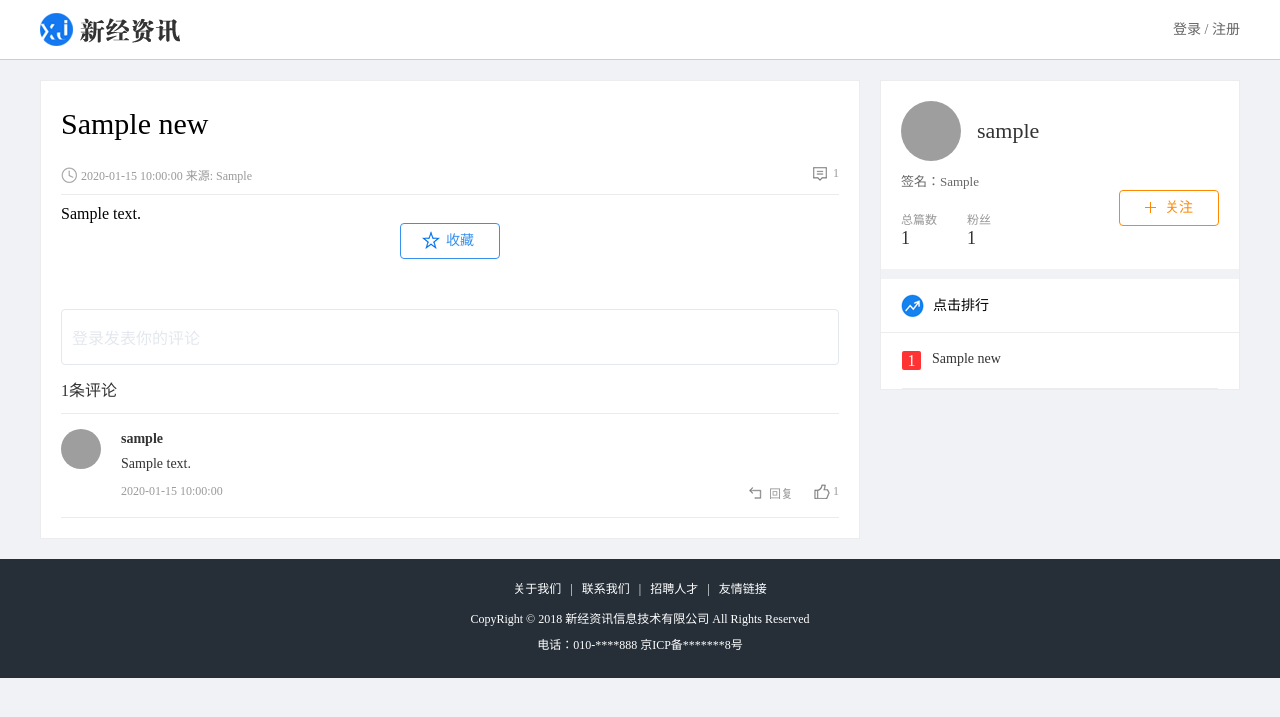
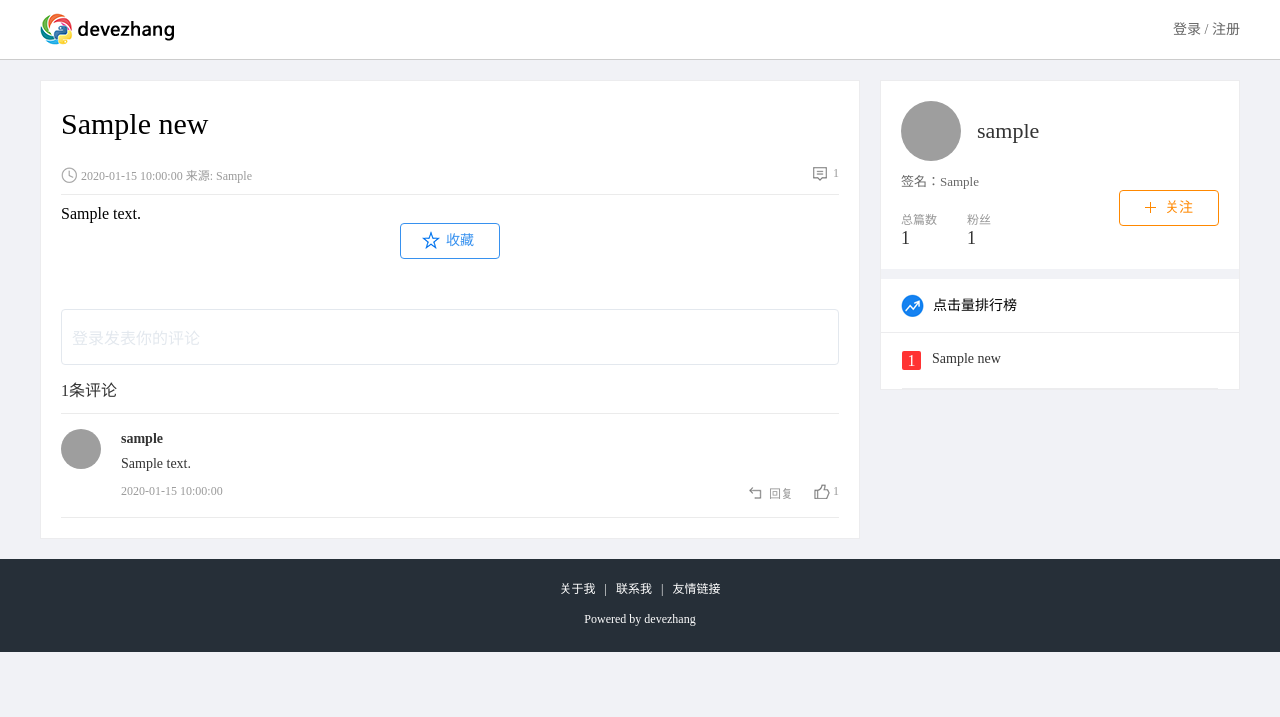
Before and after one commit to PyElite/devezhang.info, a Flask app: page /news/1 in a window 1280 px wide. Shown: the top 717 px of the page. Run offline with Flask 2, Linux system fonts and the light colour scheme; tables that the repository leaves empty hold one stand-in row (values such as "Sample post"); parts of the project's set-up code (start-up, migrations or seed data) failed here and were passed over; some libraries are stand-ins or nearby versions; grey boxes are pictures that could not be loaded.

Commit message:
添加个人图片&修改模板&添加css

```diff
--- a/info/constants.py
+++ b/info/constants.py
@@ -20,7 +20,7 @@ USER_COLLECTION_MAX_NEWS = 10
 OTHER_NEWS_PAGE_MAX_COUNT = 10
 
 # 点击排行展示的最多新闻数据
-CLICK_RANK_MAX_NEWS = 6
+CLICK_RANK_MAX_NEWS = 8
 
 # 管理员页面用户每页多最数据条数
 ADMIN_USER_PAGE_MAX_COUNT = 10
--- a/info/modules/index/views.py
+++ b/info/modules/index/views.py
@@ -82,6 +82,7 @@ def index():
     news_dict_li = []
     for news in news_li:
         news_dict_li.append(news.to_basic_dict())
+
     # 3.上方新闻分类
     categories = Category.query.all()
     # 空列表保存分类数据
@@ -106,4 +107,4 @@ def index():
 def favicon():
     # 此处取不到app,可用应用上下文current_app
     # 其send_static_file方法是系统访问静态文件的方法
-    return current_app.send_static_file('news/favicon.ico')
+    return current_app.send_static_file('admin/images/favicon.ico')
--- a/info/templates/admin/index.html
+++ b/info/templates/admin/index.html
@@ -2,7 +2,7 @@
 <html lang="en">
 <head>
 	<meta charset="UTF-8">
-	<title>新经资讯后台管理</title>
+	<title>blog后台管理</title>
 	<link rel="stylesheet" type="text/css" href="../../static/admin/css/reset.css">
 	<link rel="stylesheet" type="text/css" href="../../static/admin/css/main.css">
 	<script type="text/javascript" src="../../static/admin/js/jquery-1.12.4.min.js"></script>
@@ -11,7 +11,7 @@
 </head>
 <body>
 	<div class="header">
-		<a href="#" class="logo fl"><img src="../../static/admin/images/logo.png" alt="logo"></a>
+		<a href="#" class="logo fl"><img src="../../static/admin/images/logo2.png" alt="logo"></a>
 		<a href="#" class="logout fr" onclick="logout()">退 出</a>
 	</div>
 
--- a/info/templates/admin/login.html
+++ b/info/templates/admin/login.html
@@ -8,7 +8,7 @@
 </head>
 <body>
 	<div class="login_logo">
-		<img src="../../static/admin/images/logo.png" alt="">
+		<img src="../../static/admin/images/logo2.png" alt="">
 	</div>
 	<form method="post" class="login_form">
 		<h1 class="login_title">用户登录</h1>
--- a/info/templates/news/base.html
+++ b/info/templates/news/base.html
@@ -14,7 +14,7 @@
 <body>
     <div class="header_con">
         <div class="header">
-            <a href="/" class="logo fl"><img src="../../static/news/images/logo.png" alt="logo"></a>
+            <a href="/" class="logo fl"><img src="../../static/news/images/logo3.png" alt="logo"></a>
 
             {% block category_menu_block %}
                 <ul class="menu fl">
@@ -55,7 +55,7 @@
                 {% endblock %}
 
                 <div class="rank_title">
-                    <h3>点击排行</h3>
+                    <h3>点击量排行榜</h3>
                 </div>
 
                 <ul class="rank_list">
@@ -81,18 +81,13 @@
     {% block bottom_block %}
         <div class="footer">
             <div class="footer_links">
-                <a href="">关于我们</a>
+                <a href="/user/other_info?user_id=3">关于我</a>
                 <span>|</span>
-                <a href="">联系我们</a>
-                <span>|</span>
-                <a href="">招聘人才</a>
+                <a href="">联系我</a>
                 <span>|</span>
                 <a href="">友情链接</a>
             </div>
-            <p class="copyright">
-                CopyRight © 2018 新经资讯信息技术有限公司 All Rights Reserved<br />
-    电话：010-****888    京ICP备*******8号
-            </p>
+            <p class="copyright">Powered by devezhang<br /></p>
         </div>
     {% endblock %}
 
--- a/info/templates/news/detail.html
+++ b/info/templates/news/detail.html
@@ -1,7 +1,7 @@
 {% extends'news/base.html' %}
 
 {% block title_block %}
-文章详情页
+{{ data.news.title }} - devezhang
 {% endblock %}
 
 {% block script_block %}
--- a/info/templates/news/index.html
+++ b/info/templates/news/index.html
@@ -1,7 +1,7 @@
 {% extends'news/base.html' %}
 
 {% block title_block %}
-首页-新经资讯
+devezhang
 {% endblock %}
 
 {% block script_block %}
--- a/info/templates/news/other.html
+++ b/info/templates/news/other.html
@@ -1,7 +1,7 @@
 {% extends "news/base.html" %}
 
 {% block title_block %}
-    用户概况
+    {{ data.other_info.nick_name }} - devezhang
 {% endblock %}
 
 {% block css_block %}
--- a/info/templates/news/user.html
+++ b/info/templates/news/user.html
@@ -1,7 +1,7 @@
 {% extends"news/base.html" %}
 
 {% block title_block %}
-用户中心
+{{ data.user.nick_name }} - devezhang
 {% endblock %}
 
 {% block content_block %}
--- a/info/templates/news/user_base_info.html
+++ b/info/templates/news/user_base_info.html
@@ -2,7 +2,7 @@
 <html lang="en">
 <head>
 	<meta charset="UTF-8">
-	<title>用户中心</title>
+	<title>{{ data.user.nick_name }} - devezhang</title>
 	<link rel="stylesheet" type="text/css" href="../../static/news/css/reset.css">
 	<link rel="stylesheet" type="text/css" href="../../static/news/css/main.css">
     <script type="text/javascript" src="../../static/news/js/jquery-1.12.4.min.js"></script>
--- a/info/templates/news/user_collection.html
+++ b/info/templates/news/user_collection.html
@@ -2,7 +2,7 @@
 <html lang="en">
 <head>
 	<meta charset="UTF-8">
-	<title>用户中心</title>
+	<title>my-collections</title>
 	<link rel="stylesheet" type="text/css" href="../../static/news/css/reset.css">
     <link rel="stylesheet" type="text/css" href="../../static/news/css/jquery.pagination.css">
     <link rel="stylesheet" type="text/css" href="../../static/news/css/main.css">
--- a/info/templates/news/user_follow.html
+++ b/info/templates/news/user_follow.html
@@ -2,7 +2,7 @@
 <html lang="en">
 <head>
 	<meta charset="UTF-8">
-	<title>用户中心</title>
+	<title>my-followers</title>
 	<link rel="stylesheet" type="text/css" href="../../static/news/css/reset.css">
     <link rel="stylesheet" type="text/css" href="../../static/news/css/jquery.pagination.css">
     <link rel="stylesheet" type="text/css" href="../../static/news/css/main.css">
```
Also changed, not shown: info/static/news/images/logo3.png (added), 3 other files.
